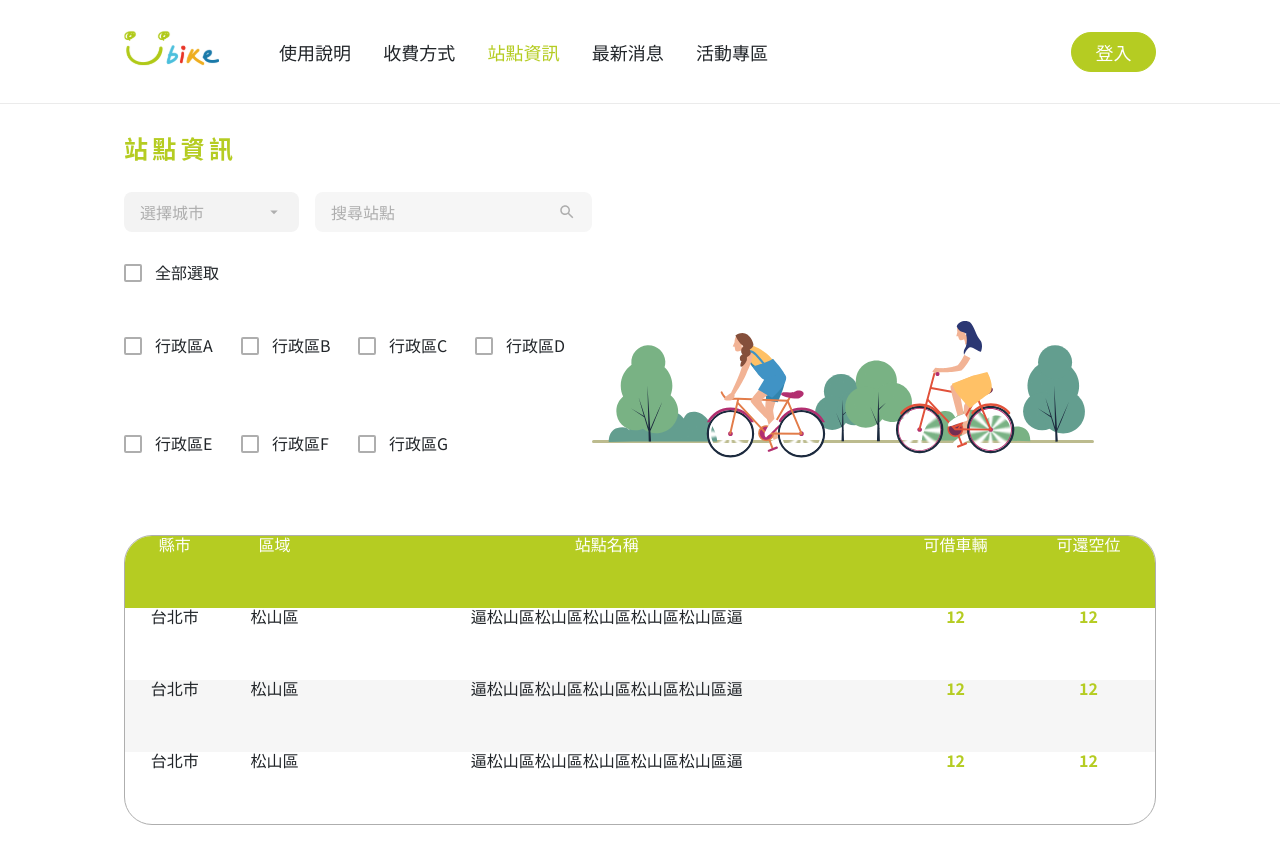
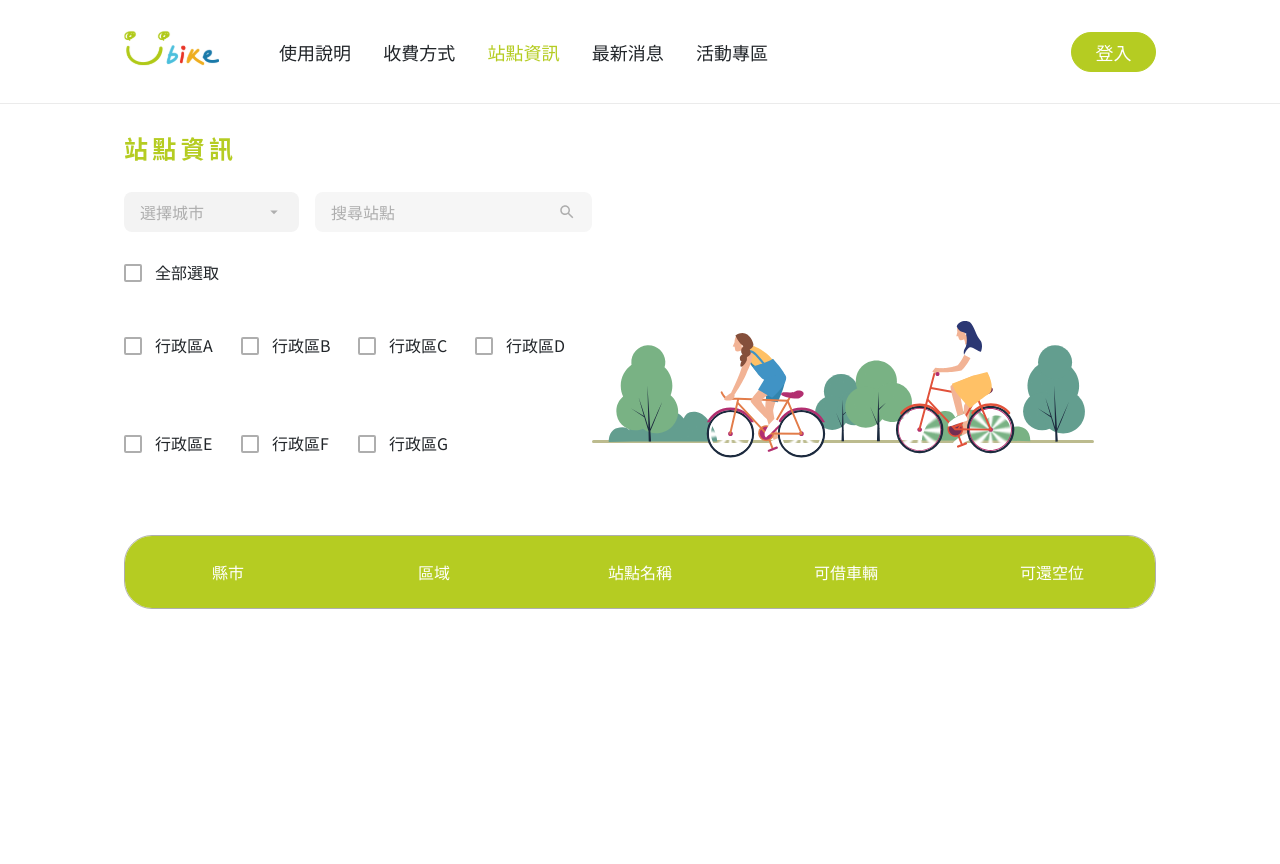
Before and after one commit to phoenix850508/bat_mobile, a React (Create React App) app: page /youbike in a window 1280 px wide. Shown: the top 864 px of the page. After the commit the page ends 800 px from the top, so only its background shows below. Built offline with nearby package versions, Linux system fonts and the light colour scheme.

Commit message:
feat: add table data logic

```diff
--- a/src/pages/YoubikePage.jsx
+++ b/src/pages/YoubikePage.jsx
@@ -1,13 +1,69 @@
 import Header from "youbikeComponents/Header";
 import Midsection from "youbikeComponents/Midsection";
 import Table from "youbikeComponents/Table";
+import { useState, useEffect, useContext } from "react";
+import { getTaipeiYouBikeData } from "api/youbike";
+import { SelectedCity } from "context/SelectedCityContext";
+import { dummyDistrictData } from "youbikeComponents/dummyData/dummyDistrictData";
 
 export default function YoubikePage() {
+  const { state } = useContext(SelectedCity);
+  const [youBikeData, setyouBikeData] = useState(null);
+  const [districtsArrState, setDistrictsArrState] = useState(null);
+  const [stationArrState, setStationArrState] = useState(null);
+  const districtsArr = [];
+  const stationArr = [];
+
+  // 取得台北市YouBike資料
+  useEffect(() => {
+    const getTaipeiYouBikeDataAsync = async () => {
+      const respose = await getTaipeiYouBikeData();
+      setyouBikeData(respose);
+    };
+    if (state === "台北市") {
+      getTaipeiYouBikeDataAsync();
+    } else {
+      // 若選擇城市非台北市，清除YouBike資料，加入行政區假資料
+      setyouBikeData(null);
+      setDistrictsArrState(dummyDistrictData);
+    }
+  }, [state]);
+
+  // 取得腳踏車站、行政區
+  useEffect(() => {
+    // 若行政區不在陣列中，將其加入陣列
+    youBikeData &&
+      youBikeData.data.forEach((element, index) => {
+        // 加入車站
+        const apiStation = element.sna.slice(11, -1);
+        stationArr.push(apiStation);
+        // 先加入第一個行政區
+        const apiDistr = element.sarea;
+        if (index === 0) {
+          districtsArr.push(apiDistr);
+        }
+        // 加入不在陣列中的行政區
+        const bool = districtsArr.find((element) => element === apiDistr);
+        if (!bool) {
+          districtsArr.push(apiDistr);
+        }
+      });
+
+    setStationArrState(stationArr);
+    // 若車站資料為空，加入假資料
+    setDistrictsArrState(
+      districtsArr.length === 0 ? dummyDistrictData : districtsArr
+    );
+  }, [youBikeData]);
+
   return (
     <div>
       <Header />
-      <Midsection />
-      <Table />
+      <Midsection
+        districtsArrState={districtsArrState}
+        stationArrState={stationArrState}
+      />
+      <Table youBikeData={youBikeData} />
     </div>
   );
 }
--- a/src/reset.module.scss
+++ b/src/reset.module.scss
@@ -86,7 +86,6 @@ video {
   border: 0;
   font-size: 100%;
   font: inherit;
-  vertical-align: baseline;
 }
 /* HTML5 display-role reset for older browsers */
 article,
--- a/src/youbikeComponents/CheckboxSection.jsx
+++ b/src/youbikeComponents/CheckboxSection.jsx
@@ -55,7 +55,7 @@ export default function CheckboxSection({ districtsArr, stationArrState }) {
       <Checkbox district="全部選取" onCheckboxClick={handleCheckAllDistrict} />
       <div className={styles.checkboxWrapper}>
         {districtsArr &&
-          districtsArr.map((district, index) => {
+          districtsArr?.map((district, index) => {
             return (
               <Checkbox
                 key={index}
--- a/src/youbikeComponents/Midsection.jsx
+++ b/src/youbikeComponents/Midsection.jsx
@@ -1,62 +1,8 @@
 import CheckboxSection from "./CheckboxSection";
 import bikesScratch from "icons/bikes_scratch.svg";
-import { useState, useEffect, useContext } from "react";
-import { getTaipeiYouBikeData } from "api/youbike";
-import { SelectedCity } from "context/SelectedCityContext";
-import { dummyDistrictData } from "youbikeComponents/dummyData/dummyDistrictData";
-import { CheckedDistrictContext } from "context/CheckedDistrictContext";
-
 import styles from "./Midsection.module.scss";
 
-export default function Midsection() {
-  const { state } = useContext(SelectedCity);
-  const [youBikeData, setyouBikeData] = useState(null);
-  const [districtsArrState, setDistrictsArrState] = useState(null);
-  const [stationArrState, setStationArrState] = useState(null);
-  const districtsArr = [];
-  const stationArr = [];
-
-  // 取得台北市YouBike資料
-  useEffect(() => {
-    const getTaipeiYouBikeDataAsync = async () => {
-      const respose = await getTaipeiYouBikeData();
-      setyouBikeData(respose);
-    };
-    if (state === "台北市") {
-      getTaipeiYouBikeDataAsync();
-    } else {
-      // 若選擇城市非台北市，清除YouBike資料，加入行政區假資料
-      setyouBikeData(null);
-      setDistrictsArrState(dummyDistrictData);
-    }
-  }, [state]);
-
-  // 取得腳踏車站、行政區
-  useEffect(() => {
-    // 若行政區不在陣列中，將其加入陣列
-    youBikeData &&
-      youBikeData.data.forEach((element, index) => {
-        // 加入車站
-        const apiStation = element.sna.slice(11, -1);
-        stationArr.push(apiStation);
-        // 加入行政區
-        const apiDistr = element.sarea;
-        if (index === 0) {
-          districtsArr.push(apiDistr);
-        }
-        const bool = districtsArr.find((element) => element === apiDistr);
-        if (!bool) {
-          districtsArr.push(apiDistr);
-        }
-      });
-
-    setStationArrState(stationArr);
-    // 若車站資料為空，加入假資料
-    setDistrictsArrState(
-      districtsArr.length === 0 ? dummyDistrictData : districtsArr
-    );
-  }, [youBikeData]);
-
+export default function Midsection({ districtsArrState, stationArrState }) {
   return (
     <section className={styles.main}>
       <CheckboxSection
--- a/src/youbikeComponents/Table.jsx
+++ b/src/youbikeComponents/Table.jsx
@@ -1,6 +1,58 @@
+import { CheckedDistrictContext } from "context/CheckedDistrictContext";
+import { SelectedCity } from "context/SelectedCityContext";
+import { useState, useContext, useEffect } from "react";
 import styles from "./Table.module.scss";
 
-export default function Table() {
+export default function Table({ youBikeData }) {
+  const { state } = useContext(SelectedCity);
+  const { districtState } = useContext(CheckedDistrictContext);
+  const [filteredYouBikeDataArrState, setFilteredYouBikeDataArrState] =
+    useState([]);
+  const filteredYouBikeDataArr = [];
+
+  useEffect(() => {
+    if (youBikeData && state === "台北市" && districtState) {
+      // 已勾選行政區長度
+      const distriLength = districtState.length;
+      const completedDistr = [];
+      // 因此當過濾資料數量和勾選行政區一樣，且下一個youBikeData的行政區不是要找的目標時，停止loop
+      for (let i = 0, length = youBikeData.data.length; i < length; i++) {
+        // 若從youBikeData中找到和勾選的行政區一樣的
+        if (
+          districtState.find((distr) => distr === youBikeData.data[i].sarea)
+        ) {
+          // 遇到第一筆一樣的行政區資料 將其加入到completedDistr陣列
+          if (filteredYouBikeDataArr.length === 0) {
+            completedDistr.push(youBikeData.data[i].sarea);
+          }
+          // 若遇到新的勾選的行政區資料，將其加入completedDistr陣列
+          else {
+            if (
+              !completedDistr.some(
+                (compDistr) => compDistr === youBikeData.data[i].sarea
+              )
+            ) {
+              completedDistr.push(youBikeData.data[i].sarea);
+            }
+          }
+          // 將youBikeData中符合勾選行政區的新資料加入到filteredYouBikeDataArr陣列
+          filteredYouBikeDataArr.push(youBikeData.data[i]);
+        }
+        console.log("completedDistr length", completedDistr.length);
+        // 若已找到全部行政區，且目前迭代的行政區非目標行政區時，停止
+        if (completedDistr.length === distriLength) {
+          const toStop = !districtState.find(
+            (distr) => distr === youBikeData.data[i].sarea
+          );
+          if (toStop) break;
+        }
+      }
+      setFilteredYouBikeDataArrState(filteredYouBikeDataArr);
+    }
+  }, [districtState, state, youBikeData]);
+
+  console.log(filteredYouBikeDataArrState);
+
   return (
     <div className={styles.tableWrapper}>
       <table>
@@ -14,27 +66,17 @@ export default function Table() {
           </tr>
         </thead>
         <tbody>
-          <tr>
-            <td>台北市</td>
-            <td>松山區</td>
-            <td>逼松山區松山區松山區松山區松山區逼</td>
-            <td>12</td>
-            <td>12</td>
-          </tr>
-          <tr>
-            <td>台北市</td>
-            <td>松山區</td>
-            <td>逼松山區松山區松山區松山區松山區逼</td>
-            <td>12</td>
-            <td>12</td>
-          </tr>
-          <tr>
-            <td>台北市</td>
-            <td>松山區</td>
-            <td>逼松山區松山區松山區松山區松山區逼</td>
-            <td>12</td>
-            <td>12</td>
-          </tr>
+          {filteredYouBikeDataArrState.map((element, index) => {
+            return (
+              <tr key={index}>
+                <td>{state}</td>
+                <td>{element.sarea}</td>
+                <td>{element.ar}</td>
+                <td>{element.sbi}</td>
+                <td>{element.bemp}</td>
+              </tr>
+            );
+          })}
         </tbody>
       </table>
     </div>
--- a/src/youbikeComponents/Table.module.scss
+++ b/src/youbikeComponents/Table.module.scss
@@ -13,6 +13,7 @@ table {
 }
 
 th {
+  min-width: 150px;
   height: 66px;
   line-height: 66px;
   background: #b5cc22;
```
